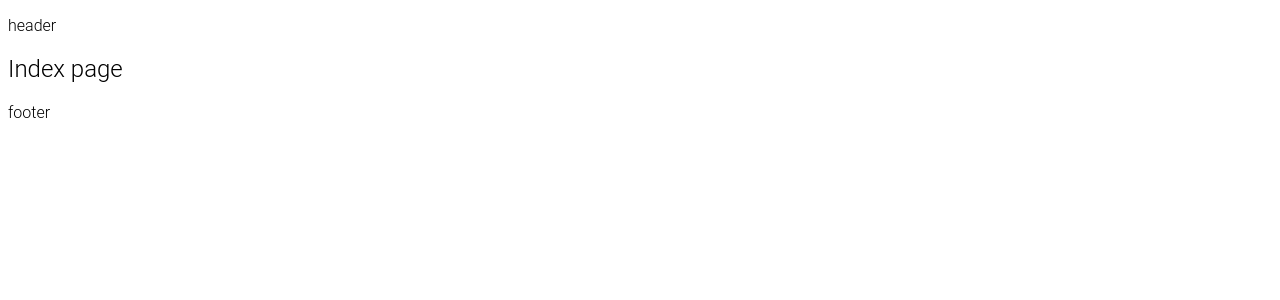
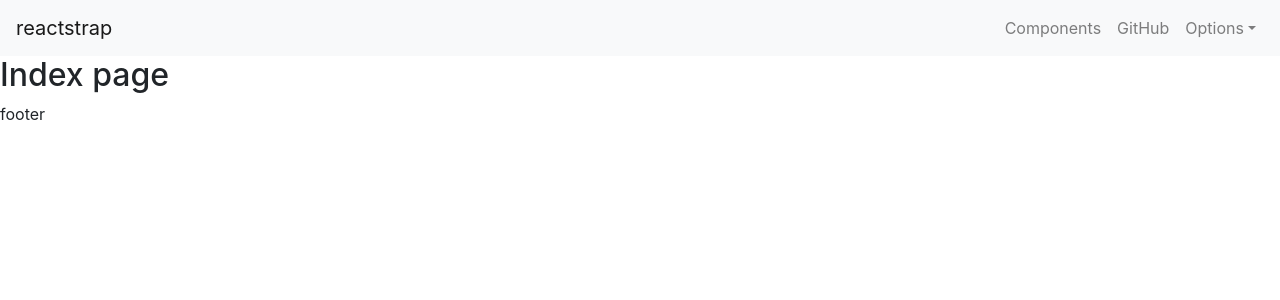
Before and after one commit to detoner777/talk-share-video-platform, a Next.js app in the folder frontend/: page / in a window 1280 px wide. Shown: the top 300 px of the page. Built offline with nearby package versions, Linux system fonts and the light colour scheme.

Commit message:
reactstrap Navbar implement

```diff
--- /dev/null
+++ b/frontend/components/Header.js
@@ -0,0 +1,57 @@
+import { useState } from "react";
+
+import {
+  Collapse,
+  Navbar,
+  NavbarToggler,
+  NavbarBrand,
+  Nav,
+  NavItem,
+  NavLink,
+  UncontrolledDropdown,
+  DropdownToggle,
+  DropdownMenu,
+  DropdownItem
+} from "reactstrap";
+
+const Header = () => {
+  const [isOpen, setIsOpen] = useState(false);
+
+  const toggle = () => {
+    setIsOpen(!isOpen);
+  };
+
+  return (
+    <div>
+      <Navbar color="light" light expand="md">
+        <NavbarBrand href="/">reactstrap</NavbarBrand>
+        <NavbarToggler onClick={toggle} />
+        <Collapse isOpen={isOpen} navbar>
+          <Nav className="ml-auto" navbar>
+            <NavItem>
+              <NavLink href="/components/">Components</NavLink>
+            </NavItem>
+            <NavItem>
+              <NavLink href="https://github.com/reactstrap/reactstrap">
+                GitHub
+              </NavLink>
+            </NavItem>
+            <UncontrolledDropdown nav inNavbar>
+              <DropdownToggle nav caret>
+                Options
+              </DropdownToggle>
+              <DropdownMenu right>
+                <DropdownItem>Option 1</DropdownItem>
+                <DropdownItem>Option 2</DropdownItem>
+                <DropdownItem divider />
+                <DropdownItem>Reset</DropdownItem>
+              </DropdownMenu>
+            </UncontrolledDropdown>
+          </Nav>
+        </Collapse>
+      </Navbar>
+    </div>
+  );
+};
+
+export default Header;
--- a/frontend/components/Layout.js
+++ b/frontend/components/Layout.js
@@ -1,7 +1,9 @@
+import Header from "./Header";
+
 const Layout = ({ children }) => {
   return (
     <React.Fragment>
-      <p>header</p>
+      <Header />
       {children}
       <p>footer</p>
     </React.Fragment>
--- a/frontend/pages/_document.js
+++ b/frontend/pages/_document.js
@@ -3,7 +3,7 @@ import Document, { Html, Head, Main, NextScript } from "next/document";
 class MyDocument extends Document {
   render() {
     return (
-      <Html lang="eng">
+      <Html lang="en">
         <Head>
           <meta charSet="UTF-8" />
           <meta
@@ -12,10 +12,9 @@ class MyDocument extends Document {
           />
           <link
             rel="stylesheet"
-            href="https://cdnjs.cloudflare.com/ajax/libs/mdbootstrap/4.8.9/css/mdb.min.css"
+            href="https://cdnjs.cloudflare.com/ajax/libs/twitter-bootstrap/4.3.1/css/bootstrap.min.css"
           />
         </Head>
-
         <body>
           <Main />
           <NextScript />
```
